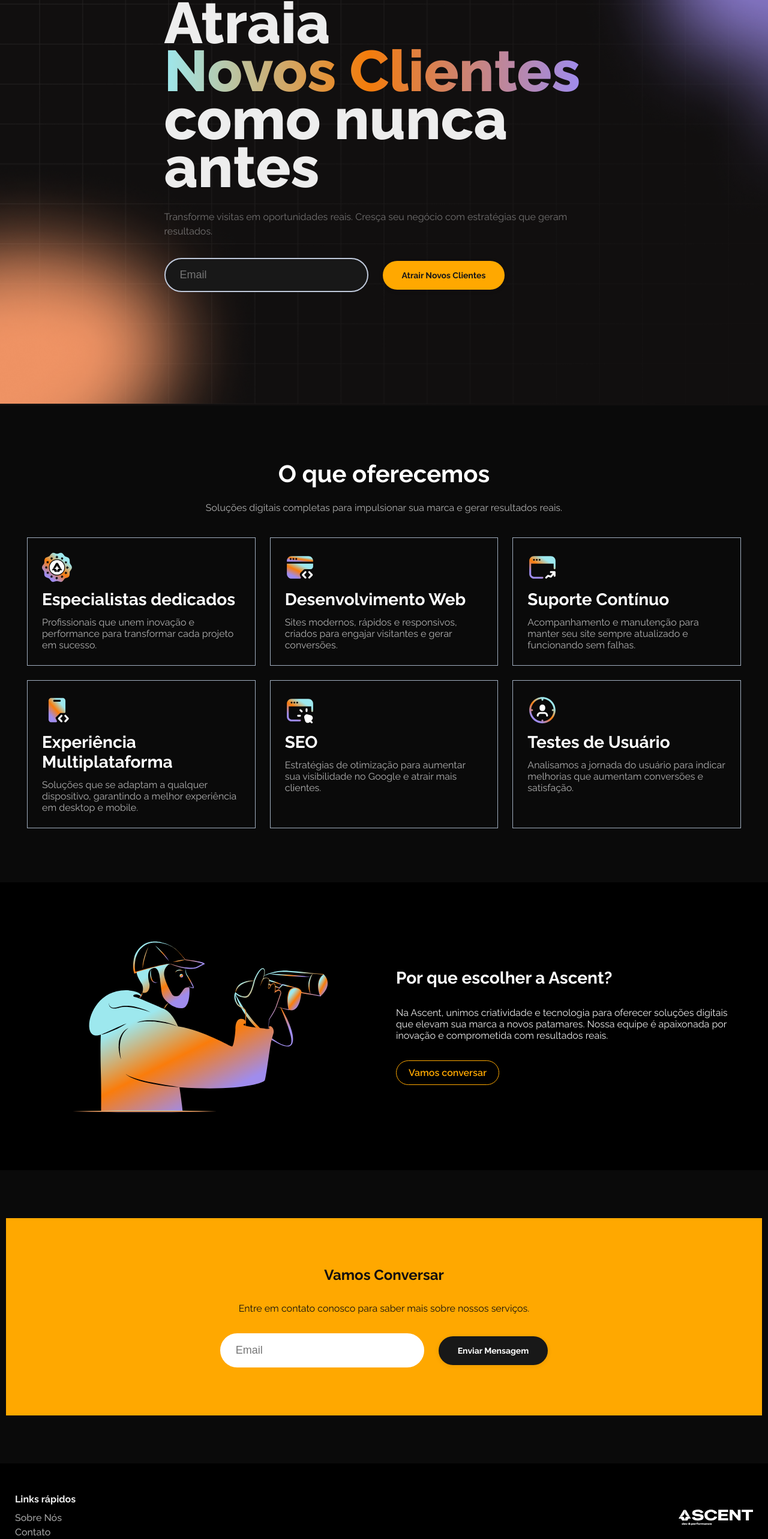
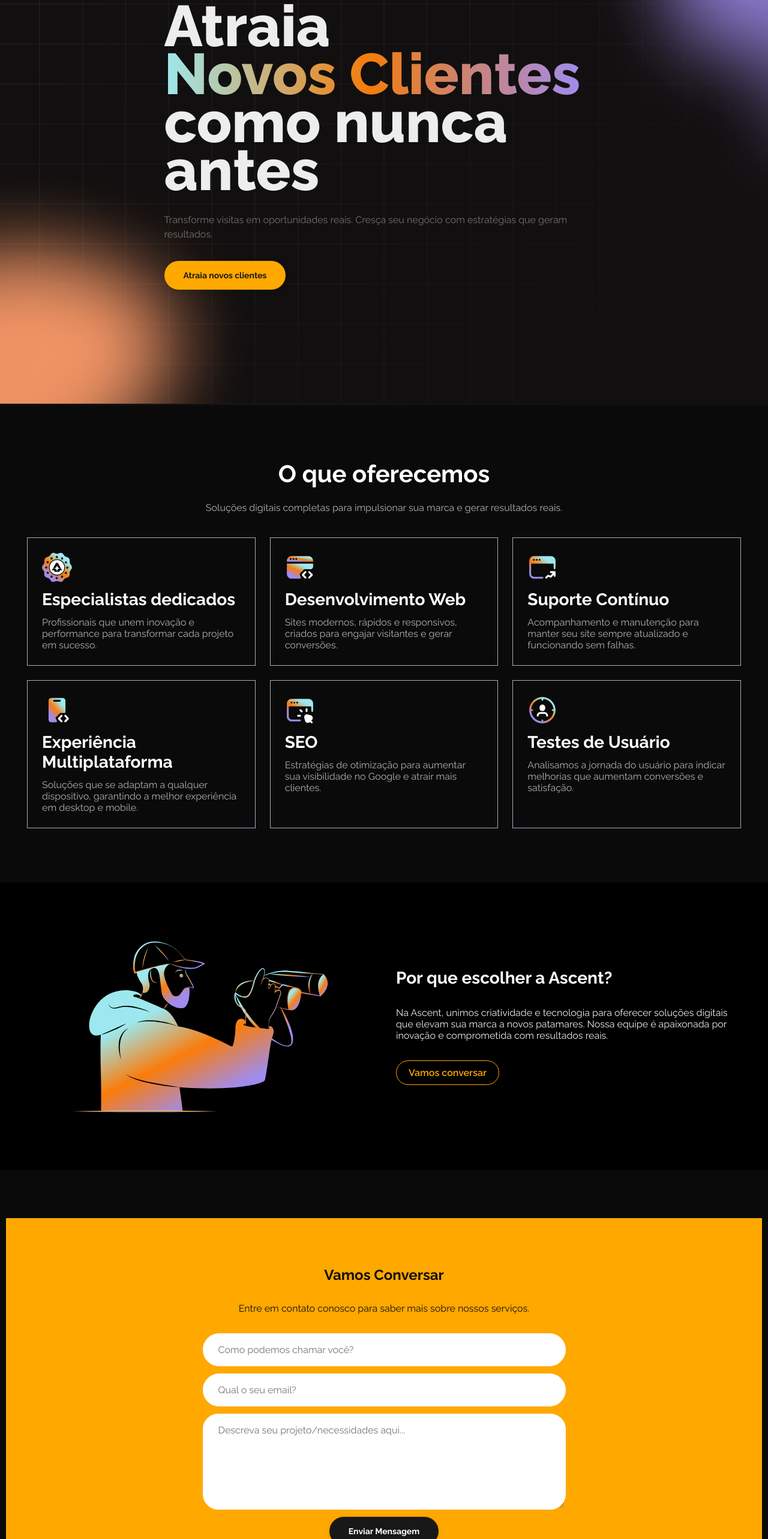
Before and after one commit to ascentBr/website, a Next.js app: page / in a window 1280 px wide. Shown: the part 191-2757 px from the top of the page at 60% size. Built offline with nearby package versions, Linux system fonts and the light colour scheme.

Commit message:
feat: adiciona novos campos no formulario

```diff
--- a/src/app/components/ContactForm/ContactForm.module.scss
+++ b/src/app/components/ContactForm/ContactForm.module.scss
@@ -1,9 +1,20 @@
+.form {
+  width: 50%;
+
+  @media screen and (max-width: 1023px) {
+    width: 100%;
+  }
+}
+
 .formContainer {
   display: flex;
   align-items: center;
-  gap: 24px;
+  gap: 12px;
+  flex-direction: column;
+  width: 100%;
 
-  input {
+  input,
+  textarea {
     background: #181818;
     color: #fff;
     border: 2px solid #bfc9db;
@@ -11,8 +22,15 @@
     padding: 16px 24px;
     font-size: 18px;
     outline: none;
-    width: 340px;
+    width: 100%;
     box-sizing: border-box;
+    font-family: var(--font-raleway-sans);
+    font-size: 1em;
+  }
+
+  textarea {
+    height: 10em;
+    border-radius: 26px;
   }
 
   .secondaryInput {
--- a/src/app/components/ContactForm/Index.tsx
+++ b/src/app/components/ContactForm/Index.tsx
@@ -14,9 +14,9 @@ const ContactForm = ({ buttonText = "Atrair Novos Clientes", buttonStyle = "prim
 
     const [disableButton, setDisableButton] = useState(false);
     const [formData, setFormData] = useState({
-        // name: '',
+        name: '',
         email: '',
-        // message: '',
+        message: '',
     });
 
     const handleChange = (e: React.ChangeEvent<HTMLInputElement | HTMLTextAreaElement>) => {
@@ -45,9 +45,10 @@ const ContactForm = ({ buttonText = "Atrair Novos Clientes", buttonStyle = "prim
                 to: formData.email,
                 subject: `🥳 NOVO CONTATO VIA SITE`,
                 text: getEmailTemplate({
+                    name: formData.name,
                     email: formData.email,
                     subject: `🥳 NOVO CONTATO VIA SITE`,
-                    message: "Um novo contato foi feito via site, verifique o email para mais detalhes.",
+                    message: formData.message,
                 })
                 // recaptchaToken, // Send the token to the server for verification
             }),
@@ -55,7 +56,7 @@ const ContactForm = ({ buttonText = "Atrair Novos Clientes", buttonStyle = "prim
             .then((response) => {
                 if (response.ok) {
                     toast.success("Email enviado com sucesso!");
-                    setFormData({ email: '' });
+                    setFormData({ email: '', name: '', message: '' });
                     console.log('Email sent successfully');
                 } else {
                     toast.error("Falha ao enviar email.");
@@ -72,14 +73,37 @@ const ContactForm = ({ buttonText = "Atrair Novos Clientes", buttonStyle = "prim
     };
 
     return (
-        <form  onSubmit={handleSubmit}>
+        <form id="contact-form" className={style.form} onSubmit={handleSubmit}>
             <div className={`${style.formContainer}`}>
+
                 <input
-                   type="email"
+                    type="text"
+                    required
+                    id="name"
+                    name="name"
+                    placeholder="Como podemos chamar você?"
+                    value={formData.name}
+                    onChange={handleChange}
+                    className={buttonStyle === "primary" ? style.primaryInput : style.secondaryInput}
+                />
+
+                <input
+                    type="email"
                     id="email"
+                    required
                     name="email"
-                    placeholder="Email"
+                    placeholder="Qual o seu email?"
                     value={formData.email}
+                    onChange={handleChange}
+                    className={buttonStyle === "primary" ? style.primaryInput : style.secondaryInput}
+                />
+
+                <textarea
+                    id="message"
+                    name="message"
+                    required
+                    placeholder="Descreva seu projeto/necessidades aqui..."
+                    value={formData.message}
                     onChange={handleChange}
                     className={buttonStyle === "primary" ? style.primaryInput : style.secondaryInput}
                 />
--- a/src/app/components/MainBanner/Index.tsx
+++ b/src/app/components/MainBanner/Index.tsx
@@ -1,6 +1,5 @@
 import React from 'react'
 import styles from './MainBanner.module.scss'
-import ContactForm from '../ContactForm/Index'
 import Image from 'next/image'
 
 
@@ -27,7 +26,7 @@ const MainBanner = () => {
             <p className={styles.bannerSubtext}>
           Transforme visitas em oportunidades reais. Cresça seu negócio com estratégias que geram resultados.
             </p>
-            <ContactForm />
+            <a className={styles.callToAction} href="#contact-form">Atraia novos clientes</a>
           </div>
         </div>
   )
--- a/src/app/components/MainBanner/MainBanner.module.scss
+++ b/src/app/components/MainBanner/MainBanner.module.scss
@@ -53,3 +53,23 @@
   color: #fff;
   opacity: 0.4;
 }
+
+.callToAction {
+  border: none;
+  border-radius: 32px;
+  padding: 16px 32px;
+  font-weight: bold;
+  font-size: 14px;
+  cursor: pointer;
+  box-shadow: 0 2px 8px rgba(0, 0, 0, 0.08);
+  font-family: inherit;
+  width: fit-content;
+  transition: all 0.2s ease-in-out;
+  text-align: center;
+  &:hover {
+    transform: scale(1.05);
+  }
+
+  background: var(--brandcolor);
+  color: #181818;
+}
--- a/src/app/utils/GetEmailTemplate.ts
+++ b/src/app/utils/GetEmailTemplate.ts
@@ -1,4 +1,4 @@
-export function getEmailTemplate(params: { email: string; subject: string; message: string }) {
+export function getEmailTemplate(params: { name: string;email: string; subject: string; message: string }) {
     return `
         <div>
             <div style="width: 100%; height: 220px; background: #090606; margin: 20px 0;">
@@ -6,6 +6,7 @@ export function getEmailTemplate(params: { email: string; subject: string; messa
             </div>
             <h1 style="font-size: 24px; font-weight: bold; margin-bottom: 20px;">Novo Contato via Site</h1>
             <hr/>
+            <div style="display: block; font-size: 18px;">Nome: ${params.name}</div>
             <div style="display: block; font-size: 18px;">Email: ${params.email}</div>
             <div style="display: block; font-size: 18px;">Data: ${new Date().toLocaleString()}</div>
             <div style="display: block; font-size: 18px;">Subject: ${params.subject}</div>
```
